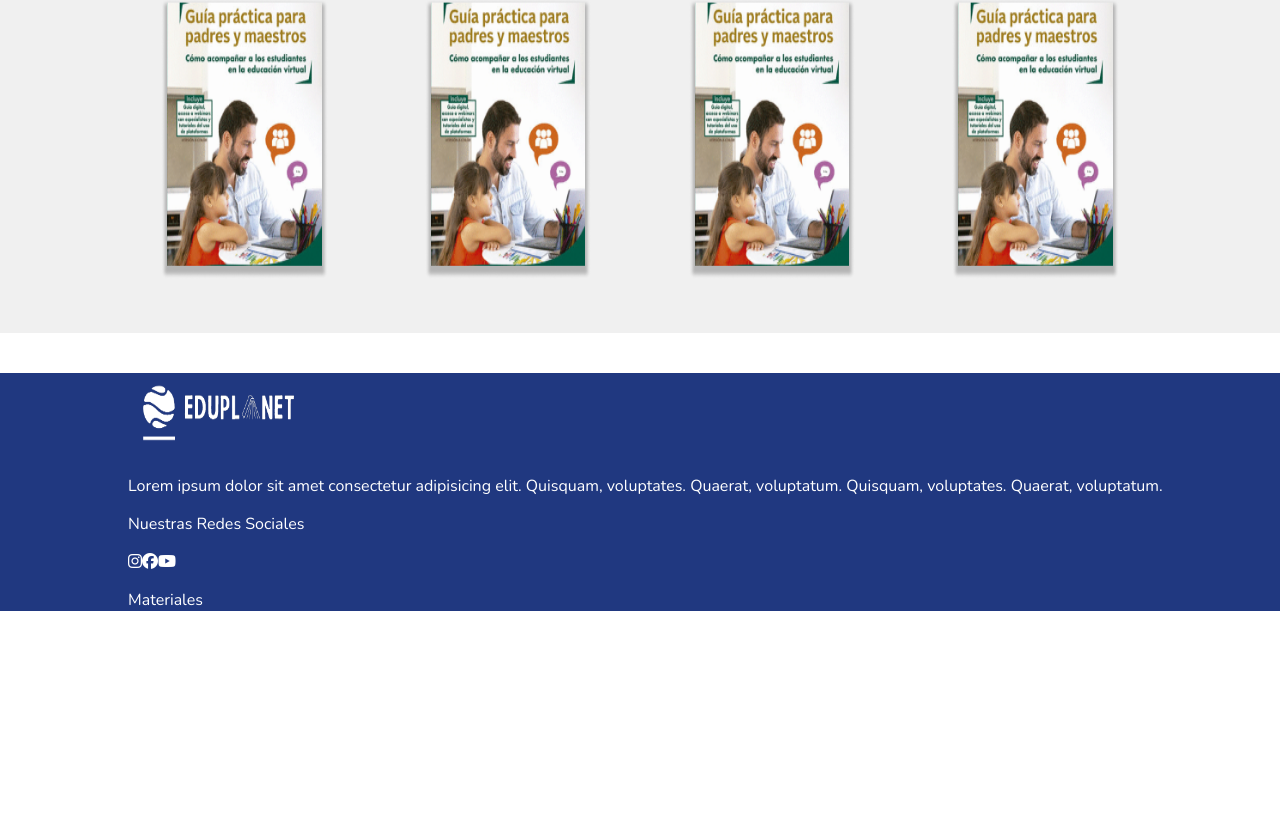
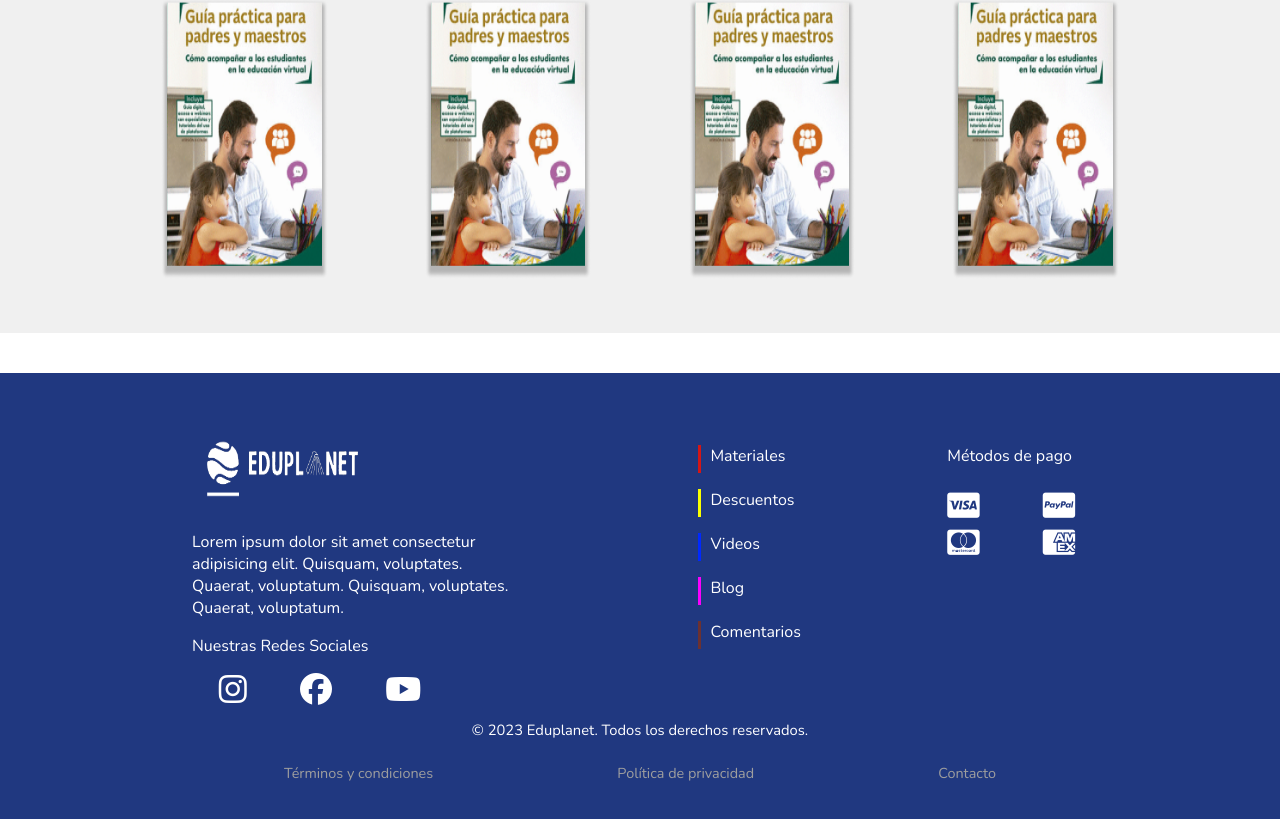
Before and after one commit to DiegoG0477/eduplanet-frontend, a Next.js app: page /store in a window 1280 px wide. Shown: the part 3570-4389 px from the top of the page. Before the commit the page ends 4181 px from the top, so only its background shows below. Built offline with nearby package versions, Linux system fonts and the light colour scheme.

Commit message:
footer was added

```diff
--- a/src/app/globals.css
+++ b/src/app/globals.css
@@ -1,86 +1,86 @@
-body{
+body {
     margin: 0;
     padding: 0;
-    margin: 0;
 }
-.login_form{
+.login_form {
     width: 35%;
     height: 37vw;
-    background-color: #EDEDED;
+    background-color: #ededed;
     border-radius: 10px;
     margin: 15px auto;
 }
-.text_form{
+.text_form {
     text-align: center;
     font-size: 13px;
-    color: #3B61D1;
+    color: #3b61d1;
 }
-.line_form{
+.line_form {
     width: 100%;
     height: 1px;
-    background-color: #D8D8D8;
+    background-color: #d8d8d8;
 }
-.link_button_register{
+.link_button_register {
     width: 21vw;
     margin: 1vh auto;
 }
-.register_form{
+.register_form {
     width: 60vw;
     height: 37vw;
-    background-color: #EDEDED;
+    background-color: #ededed;
     border-radius: 10px;
     margin: 15px auto;
 }
-.title_blog_page{
+.title_blog_page {
     margin-top: 6vh;
     color: #144729;
     height: 8vh;
     font-size: 2.5rem;
     width: 20vw;
-    border-bottom:3px solid #144729;
+    border-bottom: 3px solid #144729;
 }
-.body_blog{
+.body_blog {
     margin: 0 auto;
     width: 80vw;
 }
-.img_blog_page{
+.img_blog_page {
     width: 100%;
     height: 55vh;
 }
-.img_blog_container{
+.img_blog_container {
     position: relative;
 }
-.text_img_blog{
+.text_img_blog {
     color: #ffffff;
     width: 33vw;
     position: absolute;
     bottom: 2vh;
     left: 4vw;
-    text-shadow: 0px 4px 8px rgba(0, 0, 0, 0.80);
+    text-shadow: 0px 4px 8px rgba(0, 0, 0, 0.8);
 }
-.titulo_blog_page{
+.titulo_blog_page {
     text-align: center;
     color: #144729;
     font-size: 2.5rem;
     padding: 4vh 0;
 }
-.datos_card_component{
+.datos_card_component {
     margin-top: 1.5vh;
     display: flex;
     justify-content: center;
 }
-.blog_page__container{
+.blog_page__container {
     height: 290vh;
 }
-.recient_blog__container{
+.recient_blog__container {
     display: flex;
     justify-content: space-between;
     text-shadow: 0px 4px 7px rgba(0, 0, 0, 0.55);
 }
-body, html {
+body,
+html {
     margin: 0;
     padding: 0;
-  height: 100%;
+    /* height: 100%; */
 }
 
 .banner {
@@ -109,7 +109,7 @@ body, html {
 .yellow {
     width: 1000px;
     height: 830px;
-  background-color: #F2AE2F;
+    background-color: #f2ae2f;
     left: -200px;
     bottom: -200px;
 }
@@ -117,57 +117,54 @@ body, html {
 .green {
     width: 420px;
     height: 600px;
-  background-color: #2BB060;
+    background-color: #2bb060;
     right: -100px;
     top: -100px;
 }
 
-.title_section{
+.title_section {
     height: 100px;
     display: flex;
     align-items: center;
 }
 
-.title_logo{
+.title_logo {
     height: 50px;
     width: auto;
     margin-left: 30px;
-
 }
 
-.title_store{
+.title_store {
     margin-left: 30px;
     border-left: solid white;
-
 }
 
-.text_title{
+.text_title {
     margin-left: 30px;
     color: white;
 }
 
-.contain_store  {
+.contain_store {
     justify-content: center;
     height: 420px;
     display: flex;
     background: rgba(32, 56, 128, 0.2);
 }
-.contain_blogs{
+.contain_blogs {
     align-items: center;
     justify-content: center;
     height: 470px;
     display: flex;
     background: rgba(108, 148, 122, 0.2);
 }
-.contain_cursos{
+.contain_cursos {
     justify-content: center;
     height: 400px;
     display: flex;
     background: rgba(183, 142, 155, 0.2);
 }
 
-
-.button_section{
+.button_section {
     height: 100px;
     position: relative;
     clip-path: polygon(0% 0%, 100% 0%, 95% 100%, 5% 100%);
@@ -175,14 +172,14 @@ body, html {
     display: flex;
     align-items: center;
 }
-.store{
-background-color: #203880
+.store {
+    background-color: #203880;
 }
-.blogs{
-  background-color: #2BB060;
+.blogs {
+    background-color: #2bb060;
 }
-.cursos{
-  background-color: #80203D;
+.cursos {
+    background-color: #80203d;
 }
 
 .text_button_section {
@@ -191,64 +188,61 @@ background-color: #203880
     color: white;
 }
 
-.contain_section{
+.contain_section {
     margin-bottom: 100px;
 }
 
-.multimedia_banner{
-  background-color: #80203D;
+.multimedia_banner {
+    background-color: #80203d;
     width: 100%;
     height: auto;
     box-shadow: 0px 8px 8px rgba(0, 0, 0, 0.5);
-
 }
 
-.multimedia_logo_banner{
+.multimedia_logo_banner {
     height: 75px;
     width: auto;
     margin-left: 40px;
-
 }
 
-.multimedia_img_banner{
+.multimedia_img_banner {
     width: 850px;
     height: auto;
     margin: 40px;
 }
-.contain_img_text{
+.contain_img_text {
     display: flex;
 }
 
-.contain_text_multimedia{
+.contain_text_multimedia {
     margin: 50px;
 }
 
-.multimedia_title{
+.multimedia_title {
     color: white;
     font-weight: 400;
     font-size: 35px;
 }
 
-.multimedia_text{
+.multimedia_text {
     color: white;
     font-weight: 300;
     line-height: 1.5;
     font-size: 22px;
 }
 
-.title_multimedia{
+.title_multimedia {
     margin-left: 30px;
     border-left: solid white;
 }
 
-.contain_logo_title{
+.contain_logo_title {
     height: 100px;
     display: flex;
     align-items: center;
-
 }
 
-.title_multimedia_text{
+.title_multimedia_text {
     margin: 10px;
     margin-left: 30px;
     color: white;
@@ -257,28 +251,26 @@ background-color: #203880
     font-size: 35px;
 }
 
-.contain_videos{
+.contain_videos {
     margin: 40px;
 }
 
-.contain_text_video{
+.contain_text_video {
     width: 500px;
-  border-bottom: solid #80203D;
+    border-bottom: solid #80203d;
     margin-left: 40px;
 }
-.text_video_reciente{
-  color: #80203D;
+.text_video_reciente {
+    color: #80203d;
     font-weight: 400;
-
 }
-.contain_carrusel{
+.contain_carrusel {
     text-align: center;
     display: flex;
     overflow: hidden;
-
 }
 
-.img_carrusel{
+.img_carrusel {
     width: 450px;
     height: auto;
     margin: 40px;
--- a/src/app/page.js
+++ b/src/app/page.js
@@ -1,5 +1,5 @@
 import React from 'react';
-import { Image } from 'next/image';
+import  Image  from 'next/image';
 import imgBanner from "@/public/assets/science-education-concepts-banner-vector.jpg";
 import "./globals.css";
 import CardStore from "../components/CardsStore";
--- a/src/components/organisms/Footer.jsx
+++ b/src/components/organisms/Footer.jsx
@@ -1,4 +1,5 @@
 import eduplanetLogo from "@/public/assets/logo-png-w.png";
+import Link from "next/link";
 import Img from "next/image";
 
 export default function Footer() {
@@ -17,23 +18,81 @@ export default function Footer() {
                         voluptates. Quaerat, voluptatum.
                     </p>
                     <p>Nuestras Redes Sociales</p>
-                    <i className="fa-brands fa-instagram social-icon-footer"></i>
-                    <i className="fa-brands fa-facebook social-icon-footer"></i>
-                    <i className="fa-brands fa-youtube social-icon-footer"></i>
+                    <div className="social-i-footer-container">
+                        <i className="fa-brands fa-instagram social-icon-footer"></i>
+                        <i className="fa-brands fa-facebook social-icon-footer"></i>
+                        <i className="fa-brands fa-youtube social-icon-footer"></i>
+                    </div>
                 </div>
 
                 <div>
                     <div className="footer-feature">
-                        <div className="feature-color-bar"></div> <p>Materiales</p>
+                        <div
+                            className="feature-color-bar"
+                            style={{ background: "#d41616" }}
+                        ></div>
+                        <p>Materiales</p>
                     </div>
-                    <div className="footer-feature"></div>
-                    <div className="footer-feature"></div>
-                    <div className="footer-feature"></div>
-                    <div className="footer-feature"></div>
+                    <div className="footer-feature">
+                        <div
+                            className="feature-color-bar"
+                            style={{ background: "#FAFF00" }}
+                        ></div>
+                        <p>Descuentos</p>
+                    </div>
+                    <div className="footer-feature">
+                        <div
+                            className="feature-color-bar"
+                            style={{ background: "#0029FF" }}
+                        ></div>
+                        <p>Videos</p>
+                    </div>
+                    <div className="footer-feature">
+                        <div
+                            className="feature-color-bar"
+                            style={{ background: "#FA00FF" }}
+                        ></div>
+                        <p>Blog</p>
+                    </div>
+                    <div className="footer-feature">
+                        <div
+                            className="feature-color-bar"
+                            style={{ background: "#6C3131" }}
+                        ></div>
+                        <p>Comentarios</p>
+                    </div>
                 </div>
 
-                <div className="payment-methods">
+                <div className="footer-third-column">
+                    <p>Métodos de pago</p>
+                    <div className="payment-methods">
+                        <div className="payment-pair">
+                            <i className="fa-brands fa-cc-visa payment-method"></i>
+                            <i className="fa-brands fa-cc-mastercard payment-method"></i>
+                        </div>
+                        <div className="payment-pair">
+                            <i className="fa-brands fa-cc-paypal payment-method"></i>
+                            <i className="fa-brands fa-cc-amex payment-method"></i>
+                        </div>
+                    </div>
+                </div>
+            </div>
 
+            <p className="terms-text">© 2023 Eduplanet. Todos los derechos reservados.</p>
+
+            <div className="bottom-footer-content">
+                <div className="footer-links">
+                    <Link href="#" style={{ textDecoration: "none" }}>
+                        <p className="footer-link">Términos y condiciones</p>
+                    </Link>
+
+                    <Link href="#" style={{ textDecoration: "none" }}>
+                        <p className="footer-link">Política de privacidad</p>
+                    </Link>
+
+                    <Link href="#" style={{ textDecoration: "none" }}>
+                        <p className="footer-link">Contacto</p>
+                    </Link>
                 </div>
             </div>
         </footer>
--- a/src/components/styles.css
+++ b/src/components/styles.css
@@ -1,6 +1,6 @@
-@import url('https://fonts.googleapis.com/css2?family=Montserrat:wght@600&family=Poppins&display=swap');
+@import url("https://fonts.googleapis.com/css2?family=Montserrat:wght@600&family=Poppins&display=swap");
 
-.nav{
+.nav {
     background-color: #203880;
     padding-top: 1.5vh;
     padding-bottom: 1vh;
@@ -9,13 +9,13 @@
     justify-content: left;
 }
 
-.nav-logo{
+.nav-logo {
     padding-top: 2vh;
     height: 8vh;
     width: 11.7vw;
 }
 
-.nav-links ul{
+.nav-links ul {
     /* margin-top: 1.7vh; */
     list-style: none;
     font-size: 22px;
@@ -25,28 +25,28 @@
     width: 40vw;
 }
 
-.login-button{
+.login-button {
     color: white;
-  background: #2E3898;
+    background: #2e3898;
     border: 2px solid white;
     border-radius: 5px;
 }
 
-.register-button{
-  color: #2E3898;
-  background: #F0F0F0;
-  border: 2px solid #F0F0F0;
+.register-button {
+    color: #2e3898;
+    background: #f0f0f0;
+    border: 2px solid #f0f0f0;
     border-radius: 5px;
 }
 
-.auth-nav-section{
+.auth-nav-section {
     margin-top: 2.5vh;
     width: 40vw;
     display: flex;
     justify-content: right;
 }
 
-.auth-nav-section button{
+.auth-nav-section button {
     margin-left: 1.5vw;
     height: 6.2vh;
     width: 9vw;
@@ -54,14 +54,14 @@
     font-weight: 700;
 }
 
-.auth-nav-section span{
+.auth-nav-section span {
     margin-top: 1.2vh;
     margin-right: 1vw;
     color: white;
     font-size: 1.75rem;
 }
 
-.auth-nav-section .line-up{
+.auth-nav-section .line-up {
     height: 4.6vh;
 }
 
@@ -263,8 +263,8 @@
     justify-content: center;
 }
 
-.offers-content{
-  background: #F0F0F0;
+.offers-content {
+    background: #f0f0f0;
     padding-top: 7vh;
     padding-left: 8.785vw;
     padding-right: 8.785vw;
@@ -388,7 +388,7 @@
 .banner__container {
     width: 100%;
     height: 82vh;
-    background-color: #20802A;
+    background-color: #20802a;
     color: #ffffff;
     box-shadow: 0px 10px 4px rgba(0, 0, 0, 0.25);
     border-radius: 0px 0px 10px 10px;
@@ -431,75 +431,154 @@
     padding: 0;
     margin: 0;
 }
-.card_blog__container{
+.card_blog__container {
     width: 24vw;
     height: 46vh;
     border-radius: 8px;
-    box-shadow: 0px 10px 4px rgba(0,0,0,0.25);
+    box-shadow: 0px 10px 4px rgba(0, 0, 0, 0.25);
 }
-.image_card_blog{
+.image_card_blog {
     border-radius: 8px 8px 0px 0px;
     width: 100%;
     height: 10vw;
 }
-.text_card_blog{
+.text_card_blog {
     padding-top: 1vh;
-    width:20vw;
-    color: #20802A;
+    width: 20vw;
+    color: #20802a;
     margin: 0 auto;
     font-size: 1.3rem;
     font-weight: bold;
 }
-.datos_blog__container{
+.datos_blog__container {
     display: flex;
     align-items: center;
     width: 20vw;
     height: 3vh;
-    background-color: #20802A;
+    background-color: #20802a;
     border-radius: 5px;
 }
-.datos_blog_text{
+.datos_blog_text {
     margin-left: 0.4vw;
     font-size: 0.7rem;
     color: #ffffff;
 }
-.text_card_footer{
+.text_card_footer {
     padding-top: 1vh;
     width: 20vw;
     margin: 0 auto;
     font-size: 0.8rem;
 }
 
-.offer-book-card{
+.offer-book-card {
     width: 38vw;
     display: flex;
     justify-content: space-around;
-
 }
 
-.library-content{
+.library-content {
     padding-top: 3vh;
     display: flex;
     justify-content: space-around;
 }
 
-.library-content Img{
+.library-content Img {
     width: 13vw;
     height: 35vh;
 }
 
-.library .offers-content{
+.library .offers-content {
     padding-bottom: 6vh;
     margin-bottom: 5vh;
 }
 
-footer{
+footer {
     background: #203880;
-  padding-left: 10vw;
+    padding-left: 15vw;
+    padding-top: 7vh;
+    padding-bottom: 7vh;
     color: white;
+    margin-bottom: -3vh;
 }
 
-.eduplanet-logo-footer{
+.eduplanet-logo-footer {
     width: 14vw;
     height: 10vh;
 }
+
+.footer-third-column {
+    width: 26vw;
+    /* background: #f0f0f0; */
+}
+
+.social-icon-footer{
+    font-size: 2rem;
+}
+
+.social-i-footer-container{
+    width: 20vw;
+    display: flex;
+    justify-content: space-around;
+}
+
+.footer-feature{
+    display: flex;
+    justify-content: left;
+    max-height: 3.5vh;
+    /* background: #20802a; */
+    margin-top: 2vh;
+    text-align: left;
+}
+
+.footer-feature p{
+    font-size: 1rem;
+    margin-top: 0vh;
+    width: 5vw;
+    /* background: #191f5a; */
+}
+
+.feature-color-bar{
+    width: 0.3vw;
+    height: 3.5vh;
+    margin-right: 0.7vw;
+}
+
+.top-footer-content{
+    display: flex;
+    justify-content: space-between;
+}
+
+.payment-methods{
+    /* background-color: #20802a; */
+    width: 10vw;
+    display: flex;
+    justify-content: space-between;
+}
+
+.payment-pair{
+    display: grid;
+}
+
+.payment-method{
+    font-size: 1.8rem;
+    margin-top: 1vh;
+}
+
+.footer-link{
+    color: #9E9E9E;
+    font-size: 0.9rem;
+    margin-top: 1vh;
+    text-decoration: none;
+}
+
+.footer-links{
+    display: flex;
+    justify-content: space-around;
+    width: 70vw;
+}
+
+.terms-text{
+    font-size: 0.92rem;
+    width: 70vw;
+    text-align: center;
+}
```
Lines whose indentation alone changed are shown as unchanged.
